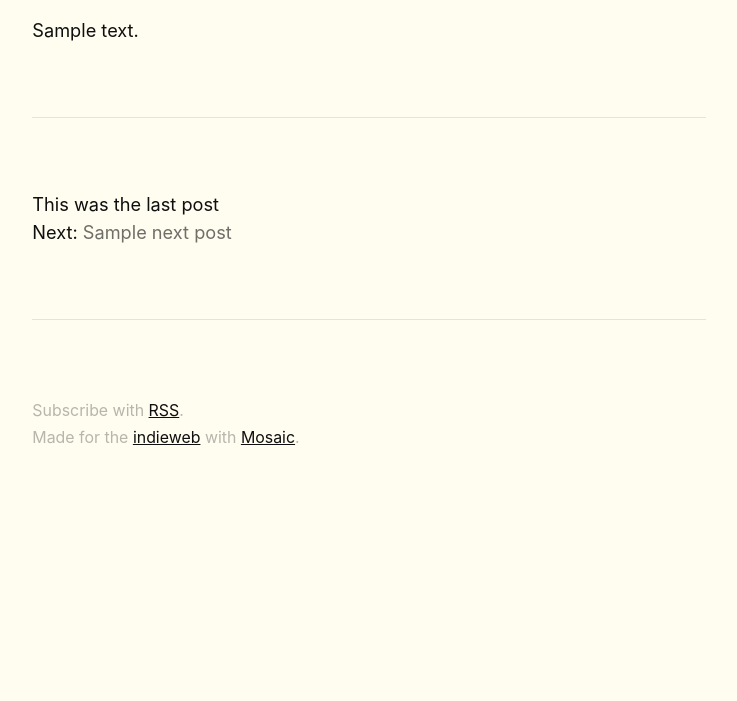
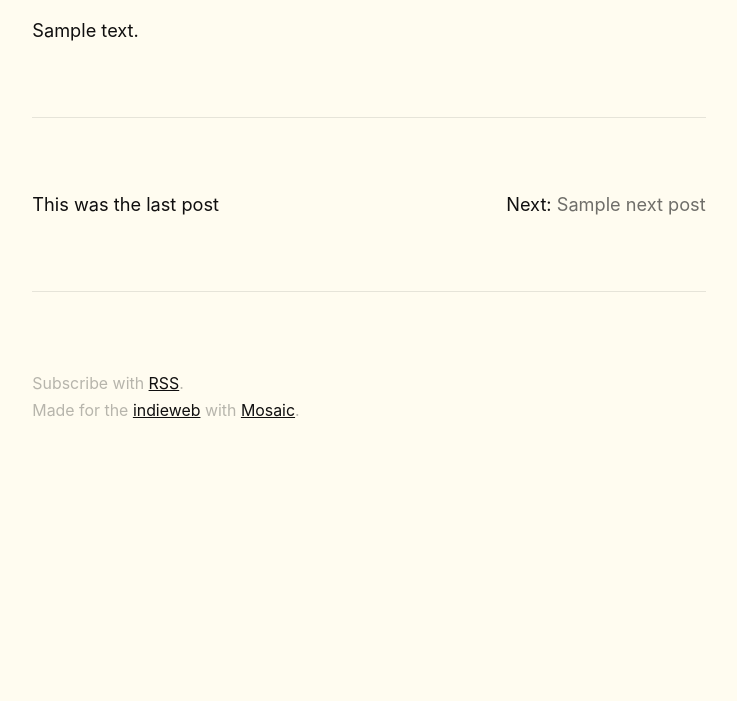
Before and after one commit to j23n/django-mosaic, a Django app: template src/django_mosaic/templates/post-detail.html in a window 1280 px wide. Shown: the part 203-904 px from the top of the page, without its empty margins (271-1008 px from the left). After the commit the page ends 621 px from the top, so only its background shows below. Run offline with Django 5.2, Linux system fonts and the light colour scheme; the template is opened without the code that fills it: most values are stand-ins (such as "Sample title", 1, 10 or a date in 2020); grey boxes marked "Sample" are stand-in pictures; data that the repository does not hold is empty; some libraries are stand-ins or nearby versions.

Commit message:
fix post links on post-detail template

```diff
--- a/src/django_mosaic/static/mosaic/css/style.css
+++ b/src/django_mosaic/static/mosaic/css/style.css
@@ -416,6 +416,14 @@ nav {
     grid-template-columns:repeat(1, 1fr)
   }
 }
+.post-nav {
+  display:grid;
+  gap:0.5em;
+  grid-template-columns:repeat(2, 1fr)
+}
+.post-nav .next {
+  text-align:right;
+}
 code {
   font-family:var(--font-mono);
   background:var(--color-bg-secondary);
--- a/src/django_mosaic/templates/base.html
+++ b/src/django_mosaic/templates/base.html
@@ -44,7 +44,7 @@
 	</main>
 	<footer>
 		<hr />
-		<div class="post-nav links">
+		<div class="links">
 			{% include "includes/hcard.html" %}
 			<ul class="list-plain">
 			<li>Subscribe with <a href="{% url 'feed' namespace %}">RSS</a>.</li>
```
